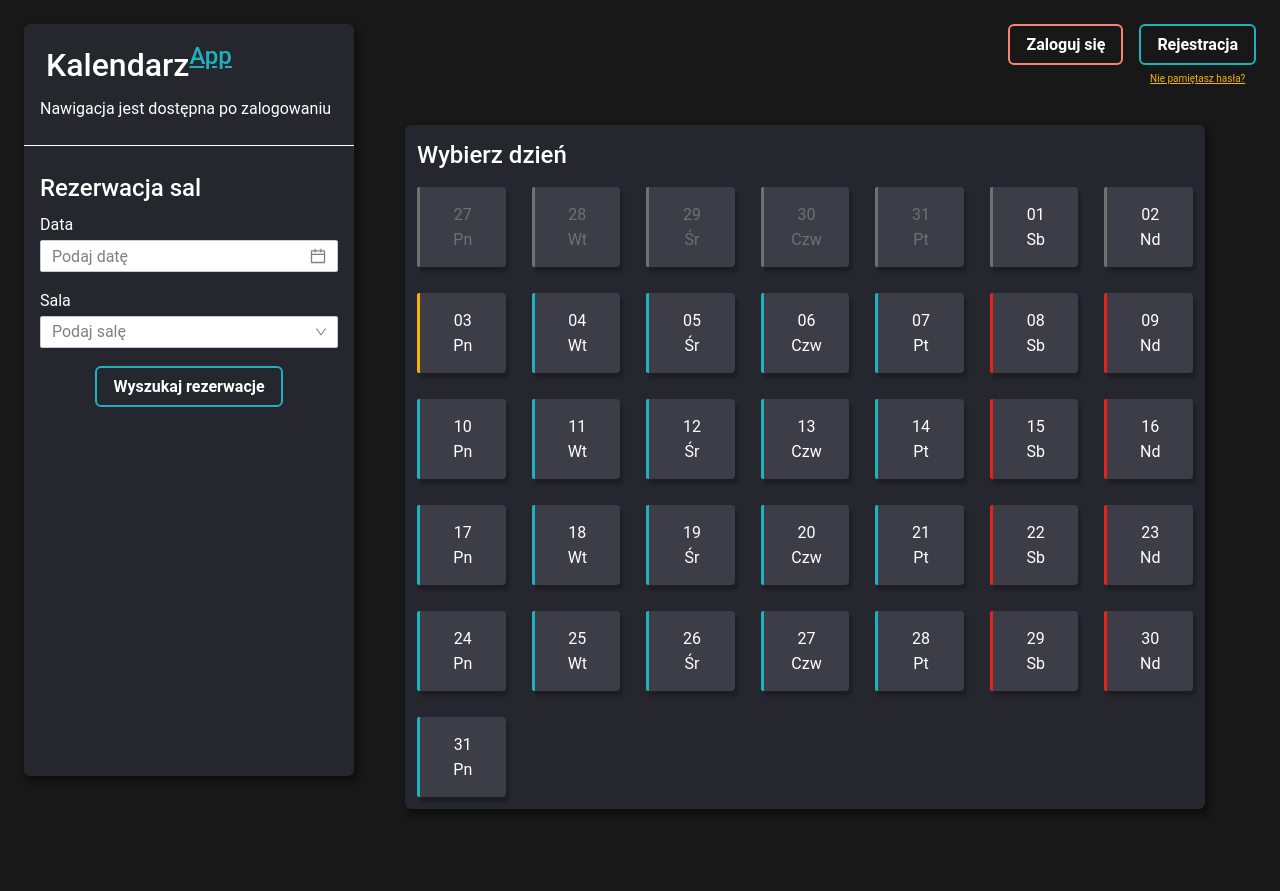
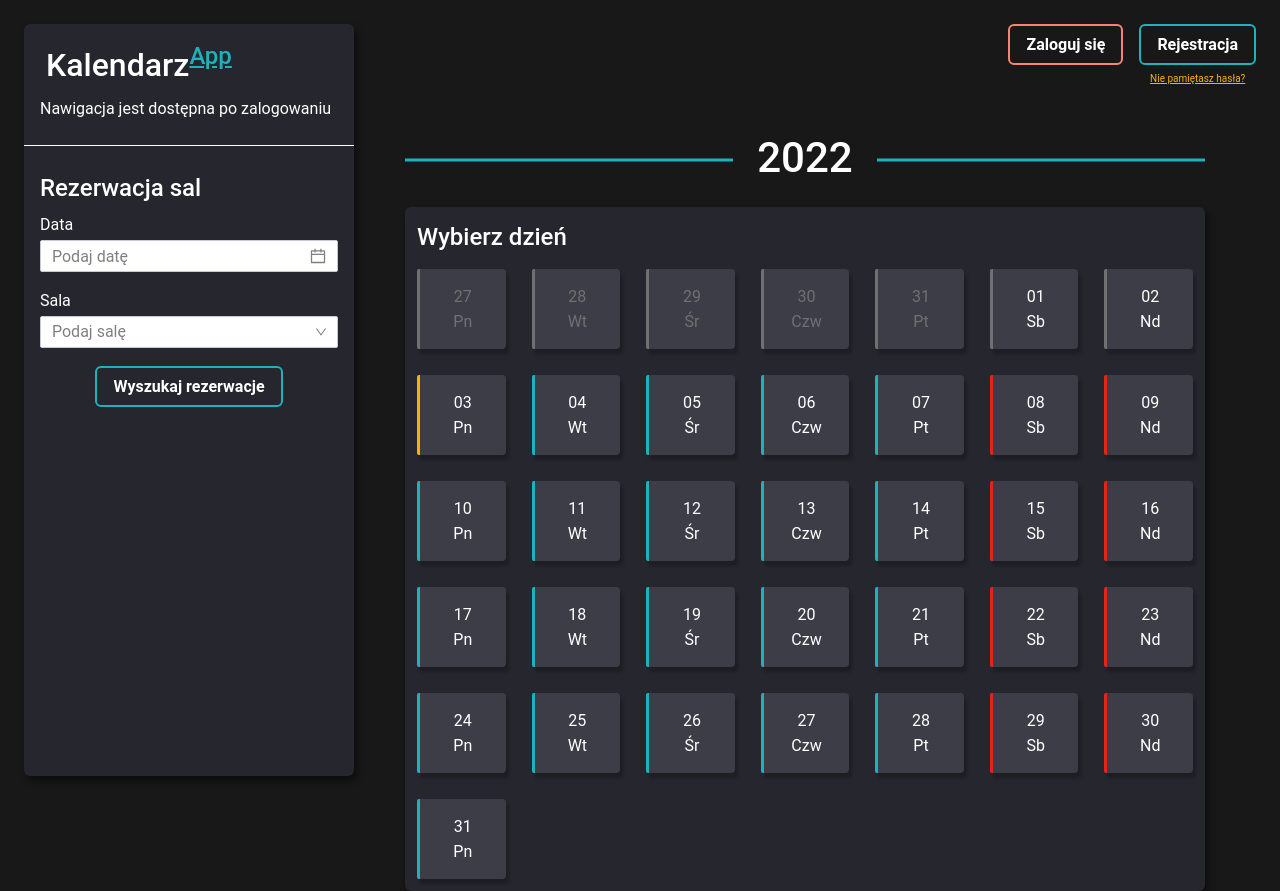
Before and after one commit to Terminatt/kalendarz-app, a React (Create React App) app in the folder front/: page / in a window 1280 px wide. Before the commit the page ends 841 px from the top, so only its background shows below. Built offline with nearby package versions, Linux system fonts and the light colour scheme; no server answers.

Commit message:
feat(front): add huge divider for Calendar

```diff
--- a/front/src/components/Calendar/Calendar.less
+++ b/front/src/components/Calendar/Calendar.less
@@ -1,6 +1,13 @@
 @import '~styles/variables.less';
 
 .calendar {
+
+  &-divider.ant-divider-horizontal.ant-divider-with-text.huge-divider{
+    margin-top: 0;
+    margin-bottom: @margin-medium;
+  }
+
+  &-content {
     width: 800px;
     background-color: @primary-bg;
     padding: @padding-small;
@@ -14,3 +21,4 @@
       gap: 26px;
     }
   }
+}
--- a/front/src/components/Calendar/Calendar.tsx
+++ b/front/src/components/Calendar/Calendar.tsx
@@ -4,6 +4,7 @@ import {
 import dayjs, { Dayjs } from 'dayjs';
 import React, { useEffect, useState } from 'react';
 import { dayNames } from '@constants/constants';
+import HugeDivider from '@components/HugeDivider/HugeDivider';
 import CalendarItem, { CalendarItemType } from './CalendarItem/CalendarItem';
 
 import './Calendar.less';
@@ -100,13 +101,16 @@ const Calendar: React.FC = () => {
 
     return (
         <div className="calendar">
-            <div className="calendar-header">
-                <h2>Wybierz dzień</h2>
-            </div>
-            <div className="calendar-dates">
-                {daysInMonth.map((el) => (
-                    <CalendarItem key={el.dayNumber + el.type} type={el.type} dayName={el.dayName} dayNumber={el.dayNumber} />
-                ))}
+            <HugeDivider className="calendar-divider" text={selectedYear || ''} />
+            <div className="calendar-content">
+                <div className="calendar-content-header">
+                    <h2>Wybierz dzień</h2>
+                </div>
+                <div className="calendar-content-dates">
+                    {daysInMonth.map((el) => (
+                        <CalendarItem key={el.dayNumber + el.type} type={el.type} dayName={el.dayName} dayNumber={el.dayNumber} />
+                    ))}
+                </div>
             </div>
         </div>
     );
--- a/front/src/components/CustomForm/CustomForm.tsx
+++ b/front/src/components/CustomForm/CustomForm.tsx
@@ -2,9 +2,10 @@ import { errorMessages, formLayout } from '@constants/constants';
 import React, { useEffect } from 'react';
 import { Form, FormProps } from 'antd';
 import CustomButton from '@components/CustomButton/CustomButton';
-import './CustomForm.less';
 import { GenericReactContent, ResponseError } from '@generics/generics';
 import { parseErrorResponse } from '@utils/form';
+
+import './CustomForm.less';
 
 export interface CustomFormProps {
   formProps: Omit<FormProps, 'className'>;
--- /dev/null
+++ b/front/src/components/HugeDivider/HugeDivider.less
@@ -0,0 +1,14 @@
+@import '~styles/variables.less';
+
+.ant-divider-horizontal.ant-divider-with-text.huge-divider {
+  border-top-color: @primary-color;
+
+  &::before, &::after {
+    border-width: 3px;
+  }
+
+  & > .ant-divider-inner-text {
+    font-size: @font-size-enormous;
+    padding: 0 @padding-big;
+  }
+}
--- /dev/null
+++ b/front/src/components/HugeDivider/HugeDivider.tsx
@@ -0,0 +1,20 @@
+import { Divider, DividerProps } from 'antd';
+import React from 'react';
+
+import './HugeDivider.less';
+
+export interface HugeDividerProps extends DividerProps {
+  text: string | number;
+}
+
+const HugeDivider: React.FC<HugeDividerProps> = (props) => {
+    const { text, className, ...rest } = props;
+
+    return (
+        <Divider className={`huge-divider ${className || ''}`} {...rest}>
+            {text}
+        </Divider>
+    );
+};
+
+export default HugeDivider;
--- a/front/src/styles/variables.less
+++ b/front/src/styles/variables.less
@@ -65,6 +65,7 @@
 @box-shadow-grey: 0px 0px 20px -9px #828288ff;
 
 // FONT SIZE
+@font-size-enormous: 42px;
 @font-size-huge: 32px;
 @font-size-big: 26px;
 @font-size-regular: 16px;
```
Also changed, not shown: front/.eslintrc.js. Lines whose indentation alone changed are shown as unchanged.
